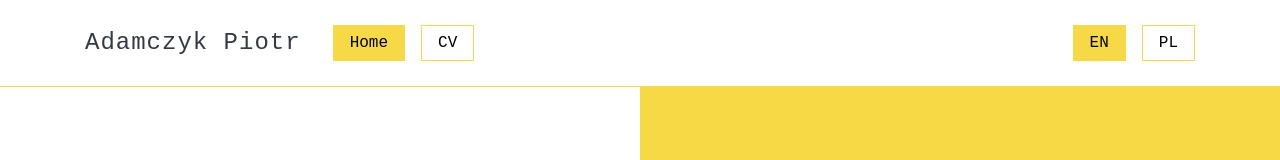
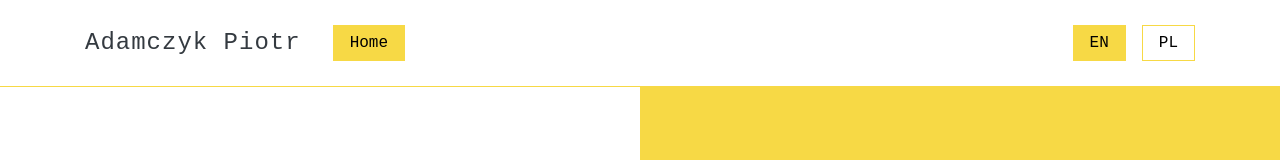
Before and after one commit to adamczykpiotr/adamczykpiotr-vue3, a Vue app: page / in a window 1280 px wide. Shown: the top 160 px of the page. Built offline with nearby package versions, Linux system fonts and the light colour scheme; a web font is replaced by a local one.

Commit message:
Navbar: Hide CV section

```diff
--- a/src/components/Navbar.vue
+++ b/src/components/Navbar.vue
@@ -19,15 +19,15 @@
             <RouterButton to="/" @click="hideMenu">
               {{ $t('nav.home') }}
             </RouterButton>
-            <RouterButton to="/cv" @click="hideMenu">
+            <!--<RouterButton to="/cv" @click="hideMenu">
               {{ $t('nav.cv') }}
-            </RouterButton>
+            </RouterButton>-->
           </div>
 
           <!-- TODO: Language switch -->
           <div class="navbar__lang">
             <BaseButton :active=true>EN</BaseButton>
-            <BaseButton>PL</BaseButton>
+            <BaseButton :disabled=true>PL</BaseButton>
           </div>
 
         </div>
```
